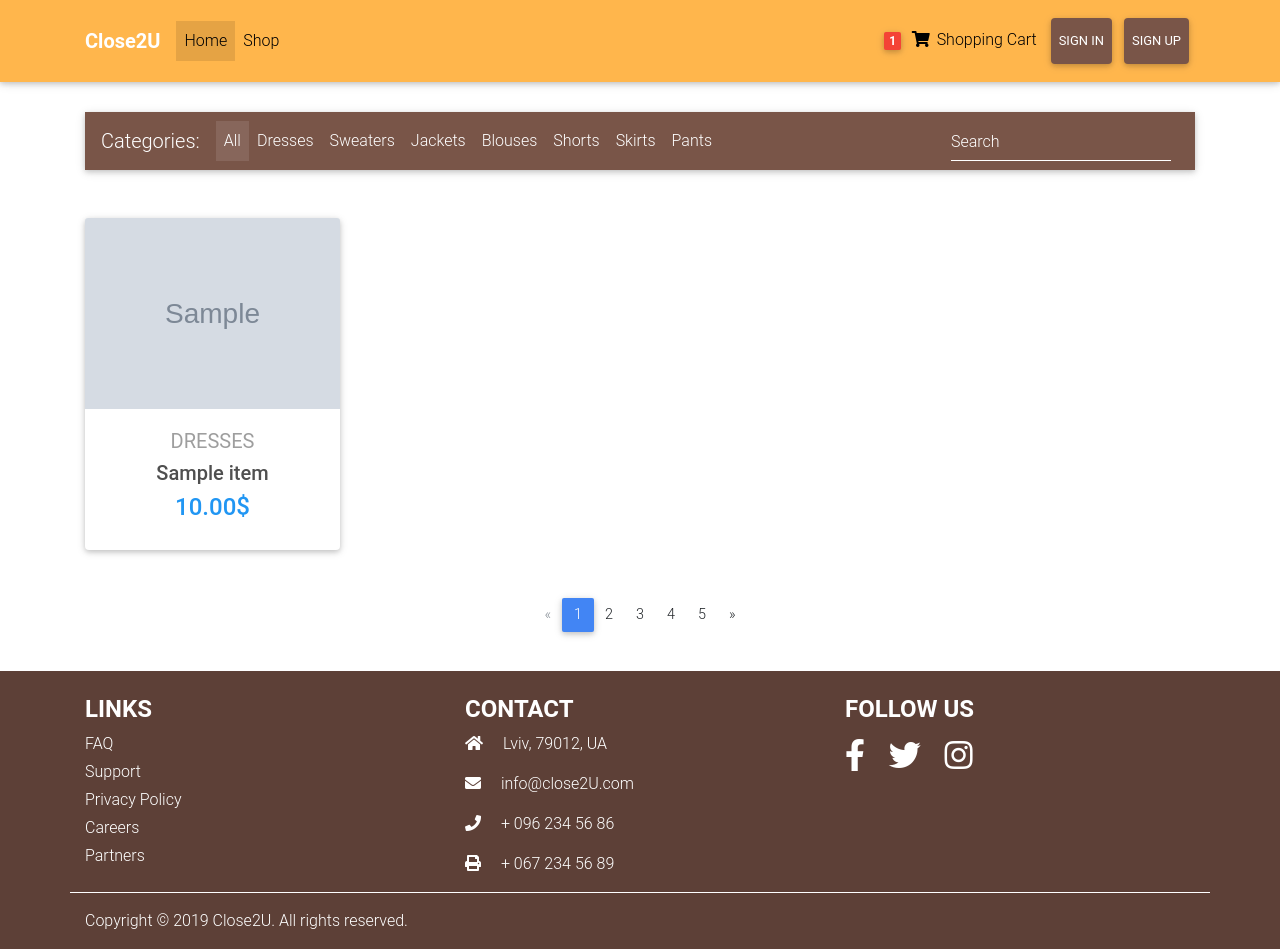
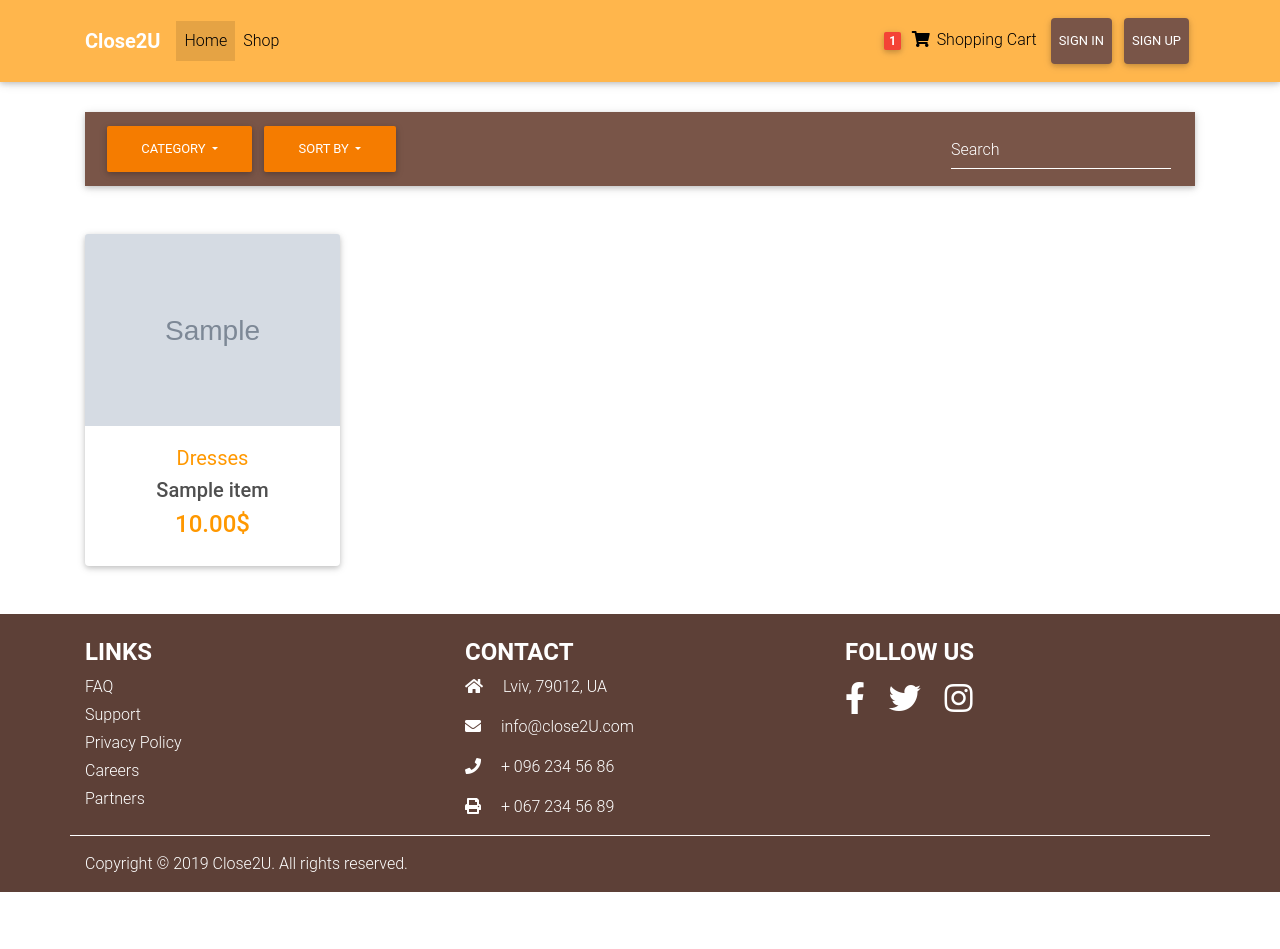
Before and after one commit to SofiiaRomah/eCommerceShop, a Django app: page /shop/ in a window 1280 px wide. After the commit the page ends 892 px from the top, so only its background shows below. Run offline with Django 3.2, Linux system fonts and the light colour scheme; tables that the repository leaves empty hold one stand-in row (values such as "Sample post"); grey boxes marked "Sample" are stand-in pictures; some libraries are stand-ins or nearby versions.

Commit message:
Added sorting of items

```diff
--- a/eCommerceShop/urls.py
+++ b/eCommerceShop/urls.py
@@ -20,16 +20,17 @@ from django.conf import settings
 
 from home.views import home_screen_view
 from account.views import signup_view, logout_view, signin_view
-from shop.views import items_view
+from shop.views import items_view, ShopView
 
 urlpatterns = [
     path("admin/", admin.site.urls),
     path("", home_screen_view, name="home"),
-    path('signup/', signup_view, name='signup'),
-    path('logout/', logout_view, name='logout'),
-    path('signin/', signin_view, name='signin'),
-    path('social-auth/', include('social_django.urls', namespace='social')),
-    path('shop/', items_view, name='shop'),
+    path("signup/", signup_view, name="signup"),
+    path("logout/", logout_view, name="logout"),
+    path("signin/", signin_view, name="signin"),
+    path("social-auth/", include("social_django.urls", namespace="social")),
+    # path("shop/", items_view, name="shop"),
+    path("shop/", ShopView.as_view(), name="shop"),
 ]
 
 if settings.DEBUG:
--- a/shop/views.py
+++ b/shop/views.py
@@ -1,10 +1,39 @@
 from django.shortcuts import render
+from django.views.generic.list import ListView
 
 # Create your views here.
 from shop.models import Item
 
 
 def items_view(request):
-    context = {}
-    context["items"] = Item.objects.all()
+    context = {"items": Item.objects.all()}
     return render(request, 'shop.html', context)
+
+class ShopView(ListView):
+    model = Item
+    paginate_by = 4
+    template_name = 'shop.html'
+
+    def get_queryset(self):
+        category = self.request.GET.get('category', 'All')
+        sort_order = self.request.GET.get('orderby', 'title')
+
+        if category == 'All':
+            return Item.objects.all().order_by(sort_order)
+        else:
+            return Item.objects.filter(category=category).order_by(sort_order)
+
+    def get_context_data(self, *, object_list=None, **kwargs):
+        context = super().get_context_data(**kwargs)
+        context['categories'] = [("All", "All")]
+        context['categories'].extend(Item.CATEGORY_CHOICES)
+        context['current_category'] = self.request.GET.get('category', 'All')
+
+        context['sort_orders'] = [
+            ('title', 'Title'),
+            ('category', 'Category'),
+            ('price', 'Price'),
+            ('rating', 'Rating')
+        ]
+        context['current_sort_order'] = self.request.GET.get('orderby', 'title')
+        return context
--- a/static/css/main.css
+++ b/static/css/main.css
@@ -73,3 +73,7 @@ body,
     color: #ffffff;
     font-size: 1rem;
 }
+
+div.dropdown-menu>a.active{
+    background: rgb(255,165,0) !important;
+}
--- a/templates/base.html
+++ b/templates/base.html
@@ -34,5 +34,7 @@
     <script type="text/javascript" src="https://cdnjs.cloudflare.com/ajax/libs/twitter-bootstrap/4.3.1/js/bootstrap.min.js"></script>
     <!-- MDB core JavaScript -->
     <script type="text/javascript" src="https://cdnjs.cloudflare.com/ajax/libs/mdbootstrap/4.8.11/js/mdb.min.js"></script>
+    <!-- My scripts -->
+    <script type="text/javascript" src="{% static 'js/main.js' %}"></script>
 </body>
 </html>
--- a/templates/shop.html
+++ b/templates/shop.html
@@ -11,9 +11,6 @@
             <!--Navbar-->
             <nav class="navbar navbar-expand-lg navbar-dark brown mt-3 mb-5">
 
-                <!-- Navbar brand -->
-                <span class="navbar-brand">Categories:</span>
-
                 <!-- Collapse button -->
                 <button class="navbar-toggler" type="button" data-toggle="collapse" data-target="#basicExampleNav"
                         aria-controls="basicExampleNav" aria-expanded="false" aria-label="Toggle navigation">
@@ -25,32 +22,38 @@
 
                     <!-- Links -->
                     <ul class="navbar-nav mr-auto">
-                        <li class="nav-item active">
-                            <a class="nav-link" href="#">All
-                                <span class="sr-only">(current)</span>
-                            </a>
+                        <li class="nav-item dropdown">
+                            <button class="btn btn-orange dropdown-toggle" type="button" id="dropdownMenuButton" data-toggle="dropdown" aria-haspopup="true" aria-expanded="false">
+                                Category
+                            </button>
+                            <div class="dropdown-menu" aria-labelledby="dropdownMenuButton">
+                                {% for category in categories %}
+                                    {% if category.0 == current_category %}
+                                        <a class="dropdown-item active" href="?category={{ category.0 }}">{{ category.1 }}</a>
+                                    {% else %}
+                                        <a class="dropdown-item" href="?category={{ category.0 }}">{{ category.1 }}</a>
+                                    {% endif %}
+                                {% endfor %}
+                            </div>
                         </li>
-                        <li class="nav-item">
-                            <a class="nav-link" href="#">Dresses</a>
-                        </li>
-                        <li class="nav-item">
-                            <a class="nav-link" href="#">Sweaters</a>
-                        </li>
-                        <li class="nav-item">
-                            <a class="nav-link" href="#">Jackets</a>
-                        </li>
-                        <li class="nav-item">
-                            <a class="nav-link" href="#">Blouses</a>
-                        </li>
-                        <li class="nav-item">
-                            <a class="nav-link" href="#">Shorts</a>
-                        </li>
-                        <li class="nav-item">
-                            <a class="nav-link" href="#">Skirts</a>
-                        </li>
-                        <li class="nav-item">
-                            <a class="nav-link" href="#">Pants</a>
-                        </li>
+
+                        <!-- Categories filter -->
+
+                        <!-- Sort by -->
+                        <li class="nav-item dropdown">
+                            <button class="btn btn-orange dropdown-toggle" type="button" id="dropdownMenuButton" data-toggle="dropdown" aria-haspopup="true" aria-expanded="false">
+                                Sort by
+                            </button>
+                            <div class="dropdown-menu" aria-labelledby="dropdownMenuButton">
+                                {% for sort_order in sort_orders %}
+                                    {% if sort_order.0 == current_sort_order %}
+                                        <a class="dropdown-item active" href="?orderby={{ sort_order.0 }}">{{ sort_order.1 }}</a>
+                                    {% else %}
+                                        <a class="dropdown-item" href="?orderby={{ sort_order.0 }}">{{ sort_order.1 }}</a>
+                                    {% endif %}
+                                {% endfor %}
+                            </div>
+                            <!-- Sort by -->
 
                     </ul>
                     <!-- Links -->
@@ -72,7 +75,7 @@
                 <!--Grid row-->
                 <div class="row wow fadeIn">
 
-                    {% for item in items %}
+                    {% for item in object_list %}
                         <!--Grid column-->
                         <div class="col-lg-3 col-md-6 mb-4">
                             <!--Card-->
@@ -81,7 +84,7 @@
                                 <!--Card image-->
                                 <div class="view overlay">
                                     {% if item.image %}
-                                        <img src="{{ item.image.url }}" class="card-img-top h-100" alt="{{ item.title }}">
+                                        <img src="{{ item.image.url }}" class="card-img-top" alt="{{ item.title }}">
                                     {% else %}
                                         <img src="{% static 'img/default.png' %}" class="card-img-top h-100" alt="{{ item.title }}">
                                     {% endif %}
@@ -94,8 +97,8 @@
                                 <!--Card content-->
                                 <div class="card-body text-center">
                                     <!--Category & Title-->
-                                    <a href="" class="grey-text">
-                                        <h5>{{ item.category }}</h5>
+                                    <a href="" class="orange-text">
+                                        <h5>{{ item.get_category_display }}</h5>
                                     </a>
                                     <h5>
                                         <strong>
@@ -105,9 +108,23 @@
                                         </strong>
                                     </h5>
 
-                                    <h4 class="font-weight-bold blue-text">
+                                    {% comment %} <h6>
+                                        <a href="" class="grey-text">
+                                                SIZE {{ item.size }}
+                                        </a>
+                                        </strong>
+                                    </h6> {% endcomment %}
+
+                                    <h4 class="font-weight-bold orange-text">
                                         <strong>{{ item.price }}$</strong>
                                     </h4>
+
+                                    {% comment %} <h6 class="text-right">
+                                        <a href="" class="grey-text">
+                                                {{ item.rating }}
+                                        </a>
+                                        </strong>
+                                    </h6> {% endcomment %}
 
                                 </div>
                                 <!--Card content-->
@@ -127,44 +144,51 @@
             <!--Section: Products v.3-->
 
             <!--Pagination-->
+            {% if is_paginated %}
                 <nav class="d-flex justify-content-center wow fadeIn">
-                <ul class="pagination pg-blue">
+                    <ul class="pagination pg-amber">
 
                         <!--Arrow left-->
-                    <li class="page-item disabled">
-                        <a class="page-link" href="#" aria-label="Previous">
+                        {% if page_obj.has_previous %}
+                            <li class="page-item">
+                                <a class="page-link" href="?page={{ page_obj.previous_page_number }}" aria-label="Previous">
                                     <span aria-hidden="true">&laquo;</span>
                                     <span class="sr-only">Previous</span>
                                 </a>
                             </li>
+                        {% endif %}
 
+                        {% for i in paginator.page_range %}
+                            {% if page_obj.number == i %}
                                 <li class="page-item active">
-                        <a class="page-link" href="#">1
+                                    <a class="page-link" href="?page={{ i }}">
+                                        {{ i }}
                                         <span class="sr-only">(current)</span>
                                     </a>
                                 </li>
+                            {% else %}
                                 <li class="page-item">
-                        <a class="page-link" href="#">2</a>
+                                    <a class="page-link" href="?page={{ i }}">
+                                        {{ i }}
+                                    </a>
                                 </li>
+                            {% endif %}
+                        {% endfor %}
+
+                        <!-- Arrow Right -->
+                        {% if page_obj.has_next %}
                             <li class="page-item">
-                        <a class="page-link" href="#">3</a>
-                    </li>
-                    <li class="page-item">
-                        <a class="page-link" href="#">4</a>
-                    </li>
-                    <li class="page-item">
-                        <a class="page-link" href="#">5</a>
-                    </li>
-
-                    <li class="page-item">
-                        <a class="page-link" href="#" aria-label="Next">
+                                <a class="page-link" href="?page={{ page_obj.next_page_number }}" aria-label="Next">
                                     <span aria-hidden="true">&raquo;</span>
                                     <span class="sr-only">Next</span>
                                 </a>
                             </li>
+                        {% endif %}
                     </ul>
                 </nav>
+            {% endif %}
             <!--Pagination-->
+
 
         </div>
     </main>
--- a/templates/snippets/welcome.html
+++ b/templates/snippets/welcome.html
@@ -7,7 +7,7 @@
         <strong>Be unique. Be brave. Be devine.</strong>
     </h5>
 
-    <a href="#" class="btn btn-outline-white btn-lg">
+    <a href="{% url 'shop' %}" class="btn btn-outline-white btn-lg">
         start shopping
         <i class="fas fa-shopping-cart ml-2"></i>
     </a>
```
Also changed, not shown: shop/models.py (+8 -4 lines), shop/utils.py (added, +7 -0 lines), shop/migrations/0006_auto_20191216_1004.py (added). Lines whose indentation alone changed are shown as unchanged.
